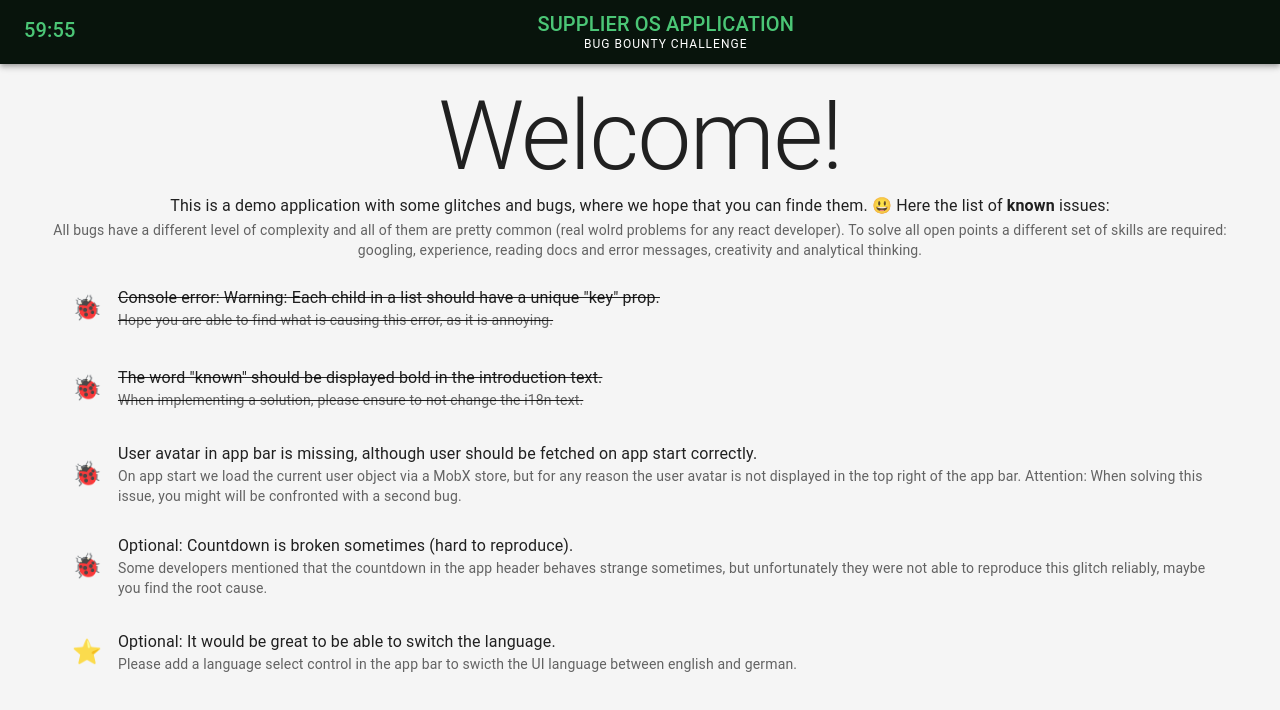
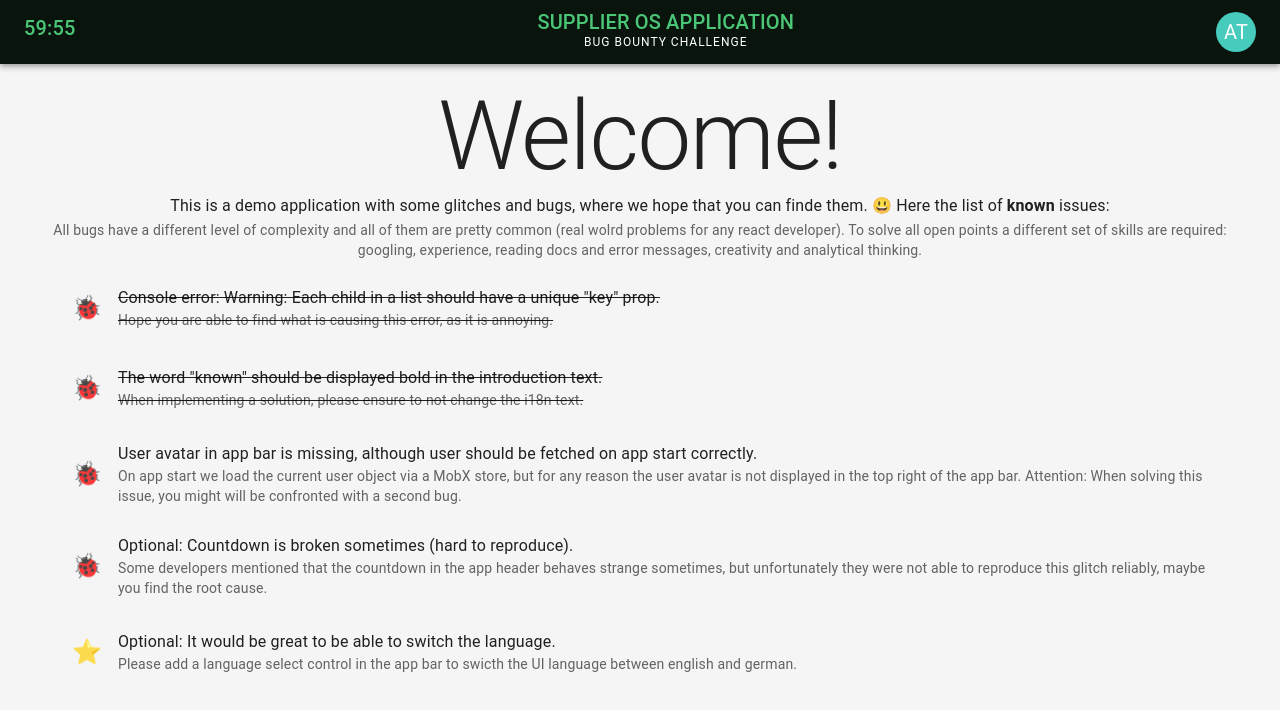
Before and after one commit to JonathandelaSen/6443da06-fe, a React (Create React App) app: page / in a window 1280 px wide. Shown: the top 710 px of the page. Built offline with nearby package versions, Linux system fonts and the light colour scheme.

Commit message:
fix: correct typo in user store property and add ref forwarding to AvatarMenu

```diff
--- a/src/api/services/User/store.ts
+++ b/src/api/services/User/store.ts
@@ -45,7 +45,7 @@ export default class UserStore {
 
     if (result) {
       runInAction(() => {
-        this.urser = result;
+        this.user = result;
       });
 
       return {
--- a/src/components/AvatarMenu/index.tsx
+++ b/src/components/AvatarMenu/index.tsx
@@ -43,7 +43,7 @@ const stringAvatar = (user: User) => {
   };
 };
 
-const AvatarMenu = (props: AvatarMenuProps) => {
+const AvatarMenu = React.forwardRef<HTMLDivElement, AvatarMenuProps>((props, ref) => {
   const { user } = props;
   const theme = useTheme();
   const { t } = useTranslation("app");
@@ -58,7 +58,7 @@ const AvatarMenu = (props: AvatarMenuProps) => {
   // const history = useHistory();
 
   return (
-    <div>
+    <div ref={ref}>
       <Avatar onClick={handleClick} {...stringAvatar(user)} />
       <Menu
         id="demo-positioned-menu"
@@ -145,6 +145,8 @@ const AvatarMenu = (props: AvatarMenuProps) => {
       </Menu>
     </div>
   );
-};
+});
+
+AvatarMenu.displayName = "AvatarMenu";
 
 export default AvatarMenu;
```
